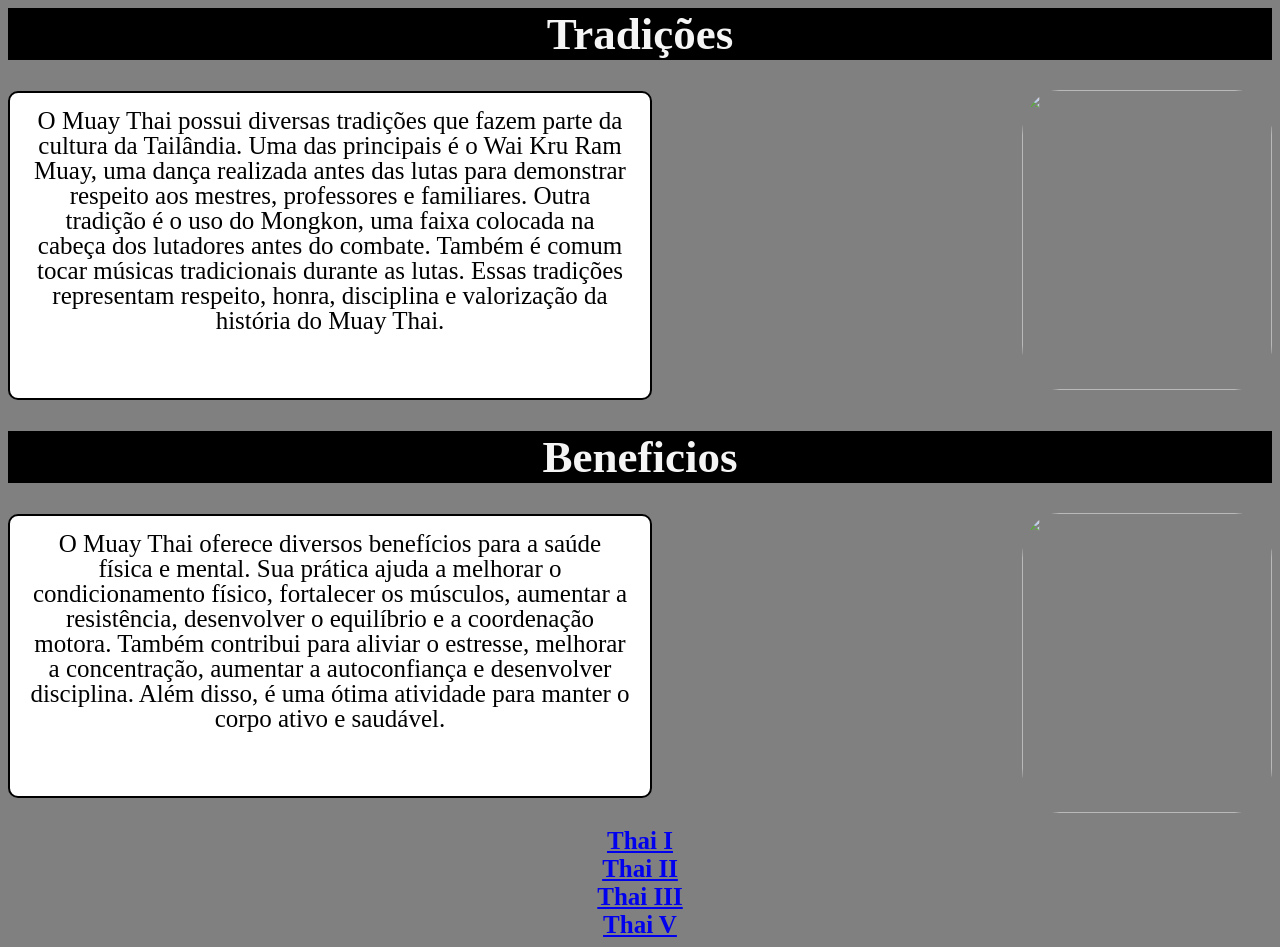
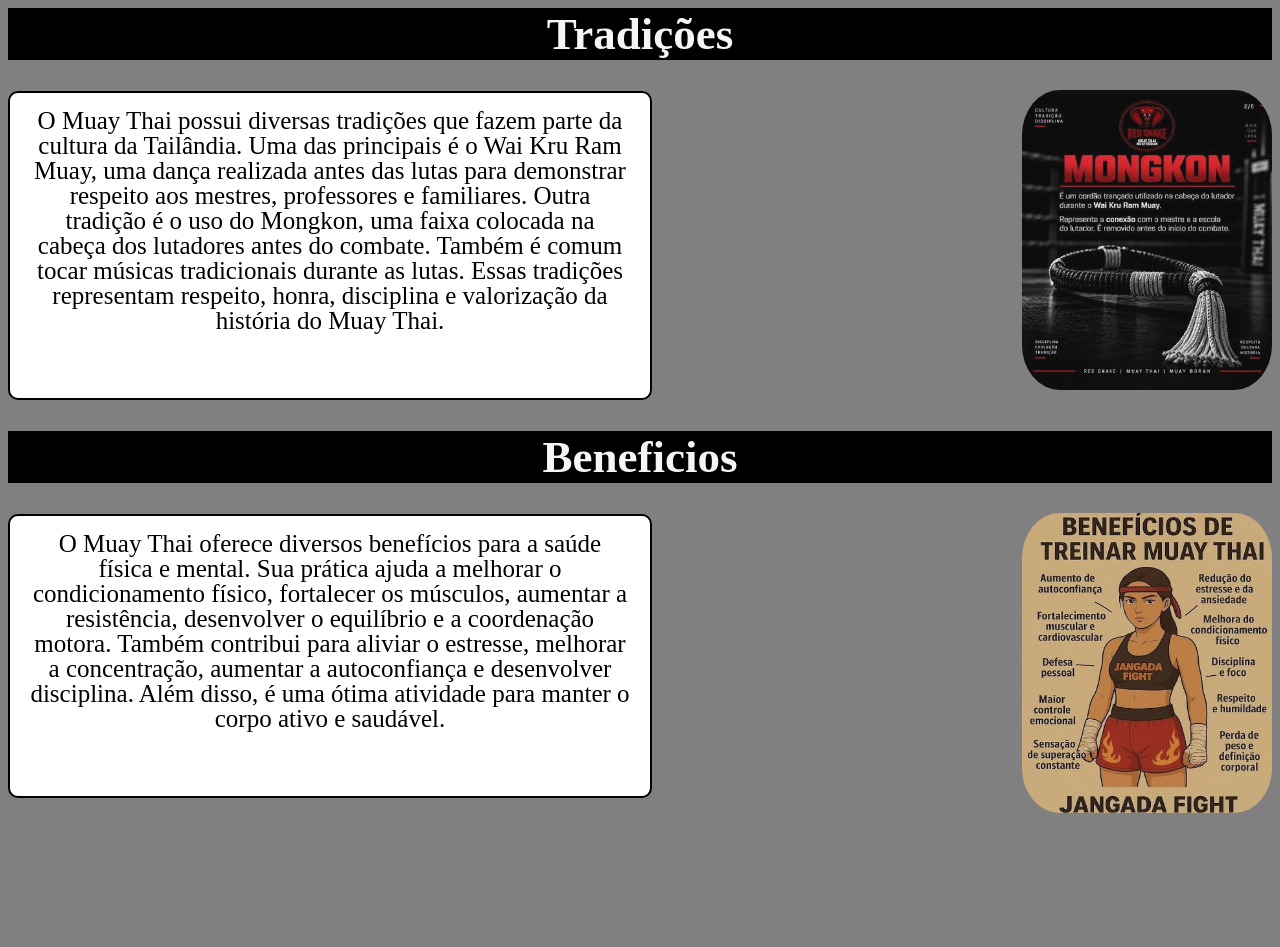
Before and after one commit to igorpyetro/artesmarciais, a plain HTML site: page thai4.html in a window 1280 px wide. After the commit the page ends 835 px from the top, so only its background shows below. Drawn offline with Linux system fonts and the light colour scheme.

Commit message:
Update thai4.html

```diff
--- a/thai4.html
+++ b/thai4.html
@@ -50,7 +50,7 @@ background-color:black;
 
 <h1> <center> Tradições </center> </h1>
 
-<img class="figura" src="figurasite/imagem9.jpeg" align="right">
+<img class="figura" src="imagem9.jpeg" align="right">
 
 <div class="boxed">
 
@@ -61,7 +61,7 @@ background-color:black;
 
 <h1> <center> Beneficios </center> </h1>
 
-<img class="figura" src="figurasite/imagem1.jpeg" align="right">
+<img class="figura" src="imagem1.jpeg" align="right">
 
 <div class="boxed">
  <div align="justify">
@@ -69,10 +69,7 @@ background-color:black;
 
 </div> </div>
 <br> <br>
-<center> <a href="thai.html" target="Página 1"> <b> Thai I</b> </a> <br> </center>
-<center> <a href="thai2.html" target="Página 1"> <b> Thai II</b> </a> <br> </center>
-<center> <a href="thai3.html" target="Página 1"> <b> Thai III</b> </a> <br> </center>
-<center> <a href="thai5.html" target="Página 1"> <b> Thai V</b> </a> <br> </center>
+
 
 </body>
 </html>
```
